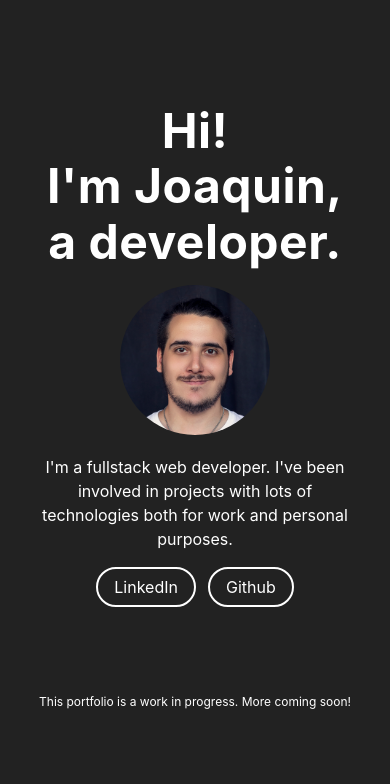
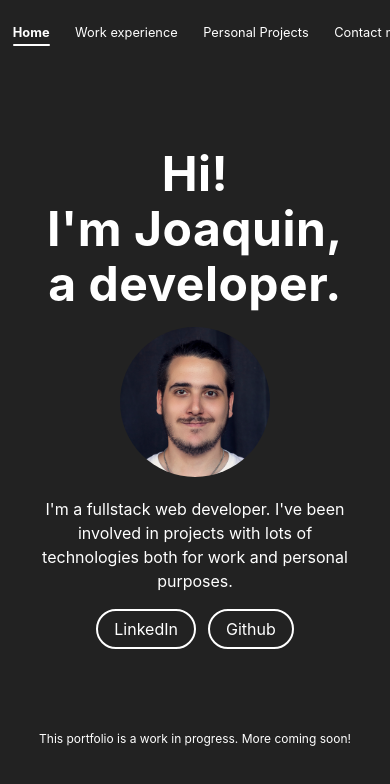
Before and after one commit to joka828/portfolio, a Next.js app: page / in a window 390 px wide. Shown: the top 784 px of the page. Built offline with nearby package versions, Linux system fonts and the light colour scheme.

Commit message:
add topbar kinda responsive & add 404 redirect to home

```diff
--- a/next.config.js
+++ b/next.config.js
@@ -6,6 +6,15 @@ const nextConfig = {
       layoutRaw: true,
     },
   },
+  async redirects() {
+    return [
+      {
+        source: "/_error",
+        destination: "/",
+        permanent: false,
+      },
+    ];
+  },
 };
 
 module.exports = nextConfig;
--- a/pages/_app.tsx
+++ b/pages/_app.tsx
@@ -1,10 +1,56 @@
+import type { AppProps } from 'next/app'
+import { useRouter } from 'next/router'
+import Link from 'next/link'
+
+import styles from '../styles/Layout.module.css'
 import '../styles/globals.css'
-import type { AppProps } from 'next/app'
-import styles from '../styles/Layout.module.css'
+
+
+const TOPBAR_ITEMS = [
+  {
+    text: 'Home',
+    path: '',
+  },
+  {
+    text: 'Work experience',
+    path: 'work',
+  },
+  {
+    text: 'Personal Projects',
+    path: 'projects',
+  },
+  {
+    text: 'Contact me!',
+    path: 'contact',
+  },
+];
 
 function MyApp({ Component, pageProps }: AppProps) {
+  const router = useRouter();
+  const firstPathParam = router.pathname.slice(1).split('/')[0];
+
   return (
     <div className={styles.layout}>
+      {/* TO DO: make it responsive */}
+      <div className={styles.topbar}>
+        {
+          TOPBAR_ITEMS.map((item) =>
+            <Link
+              key={item.path}
+              href={`/${item.path}`}
+            >
+              <span
+                className={`${styles.topbarItem} ${firstPathParam === item.path ? styles.highlighted : ''}`}
+              >
+                {item.text}
+                <div className={styles.underlineWrapper}>
+                  <div className={styles.underline}/>
+                </div>
+              </span>
+            </Link>
+          )
+        }
+      </div>
       <Component {...pageProps} />
     </div>
   );
--- a/styles/Layout.module.css
+++ b/styles/Layout.module.css
@@ -1,22 +1,80 @@
 .layout {
   height: 100vh;
   width: 100vw;
+
+  display: flex;
+  flex-direction: column;
+  align-items: center;
 }
 
-.layout > main {
+.topbar {
+  height: 4rem;
+  min-width: 50%;
+  display: flex;
+  flex-direction: row;
+  justify-content: space-around;
+  align-items: center;
+  cursor: pointer;
+}
+
+.topbarItem {
+  font-size: 1.2rem;
+  margin: 0 1rem;
+  position: relative;
+  flex-shrink: 0;
+}
+
+.topbarItem.highlighted {
+  font-weight: 700;
+}
+
+.underlineWrapper {
+  pointer-events: none;
+  position: absolute;
+  display: flex;
+  justify-content: center;
+  width: 100%;
+  bottom: -6px;
+  left: 0;
+}
+
+.underline {
+  transition: width 0.3s cubic-bezier(.18,.69,.46,.95);
+
+  width: 0;
+  height: 2px;
+  border-radius: 1px;
+  background-color: #fff;
+}
+
+.highlighted .underline {
+  width: 100%
+}
+
+.topbarItem:hover .underline {
+  width: 100%;
+}
+
+.layout main {
   padding: 4rem 6rem;
-  height: calc(100% - 2rem);
+  height: calc(100% - 4rem);
   width: 100%;
 }
 
 
 @media (max-width: 1024px) {
-  .layout > main {
+  .layout main {
     padding: 2rem 2rem;
   }
 }
 
 @media (max-width: 768px) {
-  .layout > main {
+  .layout main {
+    padding-top: 1rem;
+  }
+
+  .topbarItem {
+    font-size: 0.8rem;
+    margin: 0 0.8rem;
   }
 }
```
Also changed, not shown: pages/404.tsx (added, +19 -0 lines), pages/contact.tsx (added, +25 -0 lines), pages/projects.tsx (added, +25 -0 lines), pages/work.tsx (added, +25 -0 lines).
